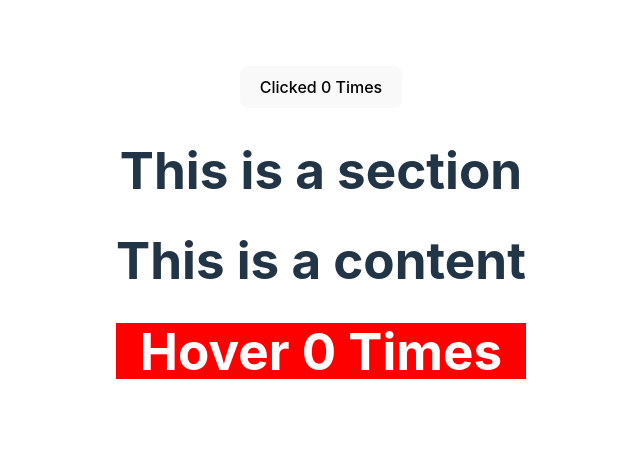
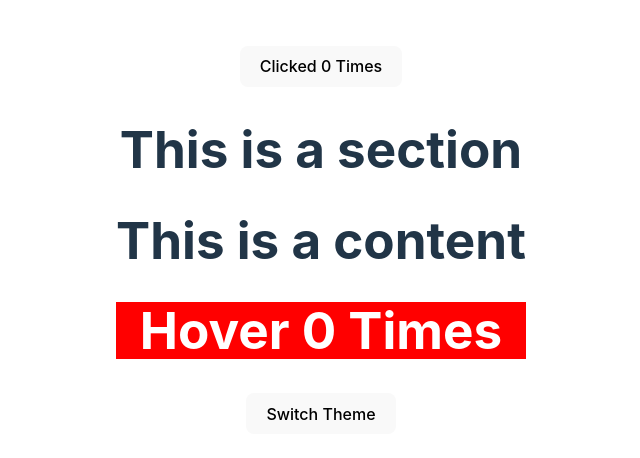
Before and after one commit to mdmidulhosen/React-Js-Vite-Project-LWS-, a React (Vite) app: page / in a window 1280 px wide. Shown: the part 160-618 px from the top of the page, without its empty margins (319-959 px from the left). Built offline with nearby package versions, Linux system fonts and the light colour scheme.

Commit message:
click to style change using props

```diff
--- a/src/App.jsx
+++ b/src/App.jsx
@@ -9,25 +9,40 @@ import Clock from "./component/Clock";
 import User from "./component/HOC/User";
 import Counter from "./component/Counter";
 import Section from "./component/Section";
-import ThemeContext from "./context/ThemeContext";
+import themeContext from "./context/themeContext";
 
 export default class App extends Component {
   state = {
     theme: "dark"
   }
-  render(){
-    const {theme} = this.state
+
+  changeTheme = () => {
+    this.setState(({ theme }) => {
+      if (theme === "dark") {
+        return {
+          theme: "light"
+        }
+      } else {
+        return {
+          theme: "dark"
+        }
+      }
+    })
+  }
+
+  render() {
+    const { theme } = this.state
     return (
       <>
         <div className="app">
           {/* <ClickCounter />
           <HovwerCounter /> */}
 
-          <Counter renderProps={(count, increamentCount) => (
+          <Counter renderprops={(count, increamentCount) => (
             <ClickCounter count={count} increamentCount={increamentCount} />
           )} />
 
-          <ThemeContext.Provider value={{theme: theme}}><Section /></ThemeContext.Provider>
+          <themeContext.Provider value={{ theme: theme, changeTheme: this.changeTheme }}><Section /></themeContext.Provider>
 
         </div>
       </>
--- a/src/component/Content.jsx
+++ b/src/component/Content.jsx
@@ -1,15 +1,17 @@
 import React from 'react'
 import Counter from './Counter'
 import HoverCounter from './HoverCounter'
-import ThemeContext from '../context/ThemeContext'
+import themeContext from '../context/themeContext'
 
 export default function Content() {
   return (
     <div>
       <h1>This is a content</h1>
-      <Counter renderProps={(count, increamentCount) => (
-          <ThemeContext.Consumer>{({theme})=><HoverCounter count={count} increamentCount={increamentCount} theme={theme}/>}</ThemeContext.Consumer>
-        )} />
+      <Counter renderprops={(count, increamentCount) => (
+        <themeContext.Consumer>{({ theme, changeTheme }) =>
+          <HoverCounter count={count} increamentCount={increamentCount} theme={theme} changeTheme={changeTheme} />}
+        </themeContext.Consumer>
+      )} />
     </div>
   )
 }
--- a/src/component/Counter.jsx
+++ b/src/component/Counter.jsx
@@ -11,11 +11,11 @@ export class Counter extends Component {
     }
 
   render() {
-    const {renderProps} = this.props;
+    const {renderprops} = this.props;
     const {count} = this.state;
 
     return (
-      renderProps(count, this.increamentCount)
+      renderprops(count, this.increamentCount)
     )
   }
 }
--- a/src/component/HoverCounter.jsx
+++ b/src/component/HoverCounter.jsx
@@ -4,7 +4,7 @@ import React, { Component } from "react";
 
 
 
-export function HoverCounter ({count, increamentCount, theme}) {
+export function HoverCounter ({count, increamentCount, theme, changeTheme}) {
 
     const style = theme ===  "dark" ? {backgroundColor:"red", color:"white"} : null;
         return (
@@ -12,6 +12,7 @@ export function HoverCounter ({count, increamentCount, theme}) {
                 <h1 style={style}  onMouseOver={increamentCount}>
                     Hover {count} Times
                 </h1>
+                <button type="button" onClick={changeTheme}S>Switch Theme</button>
             </div>
         )
 
```
